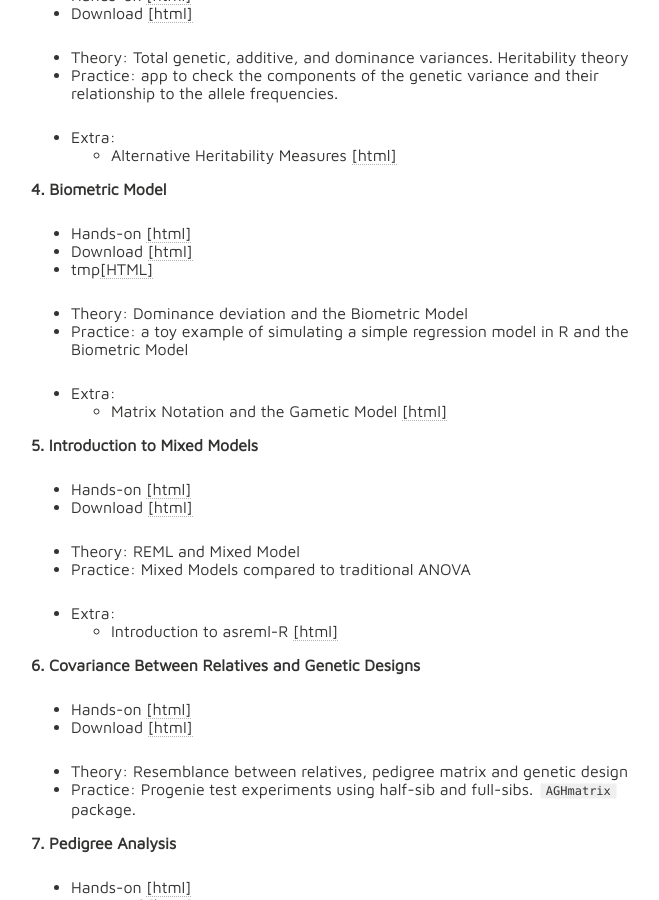
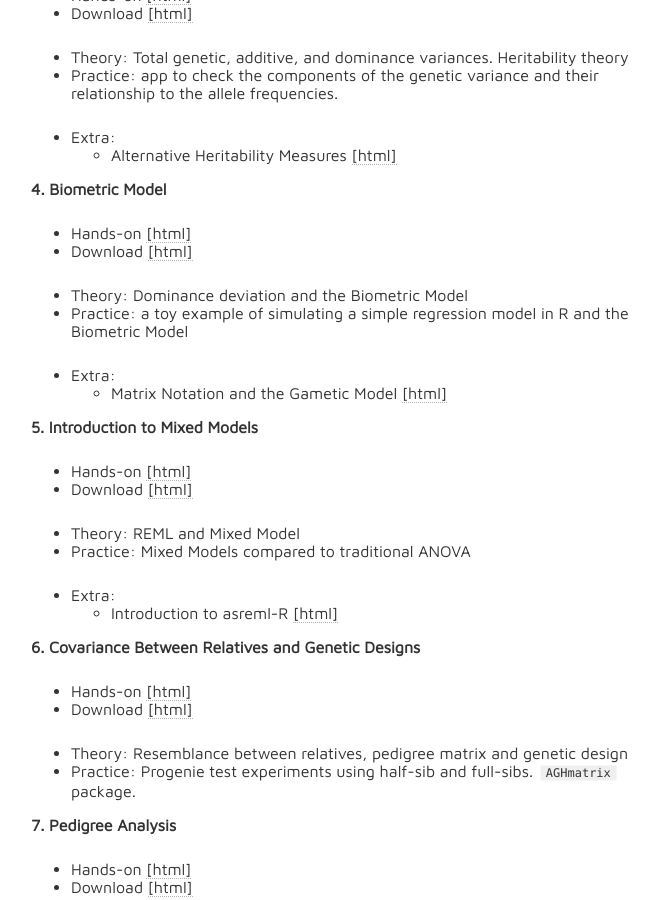
Before and after one commit to lfelipe-ferrao/lfelipe-ferrao.github.io, a Jekyll site: the page built from class/quantGenetic/index.md, in a window 1280 px wide and 900 px high, scrolled down 2407 px. Shown: the whole window, without its empty margins (289-948 px from the left). Built offline with Jekyll 4.4.1, drawn with Linux system fonts in a browser that asks for light colours; nearby versions of some CDN libraries; our own code applies the rules of GitHub Pages for plain Markdown files.

Commit message:
Update index.md

```diff
--- a/class/quantGenetic/index.md
+++ b/class/quantGenetic/index.md
@@ -86,7 +86,6 @@ It is an attempt to organize and make available to any student the class notes u
 
 - Hands-on [[html]](https://htmlpreview.github.io/?https://github.com/lfelipe-ferrao/lfelipe-ferrao.github.io/blob/master/class/quantGenetic/week6_BiometricModel_24.html)
 - Download [[html]](https://downgit.github.io/#/home?url=https://github.com/lfelipe-ferrao/lfelipe-ferrao.github.io/blob/master/class/quantGenetic/24_BiometricModel.html)
-- tmp[[HTML]](https://minhaskamal.github.io/DownGit/#/home?url=https://github.com/lfelipe-ferrao/lfelipe-ferrao.github.io/blob/master/class/quantGenetic/24_BiometricModel.html)
 
 - Theory: Dominance deviation and the Biometric Model
 - Practice: a toy example of simulating a simple regression model in R and the Biometric Model
```
